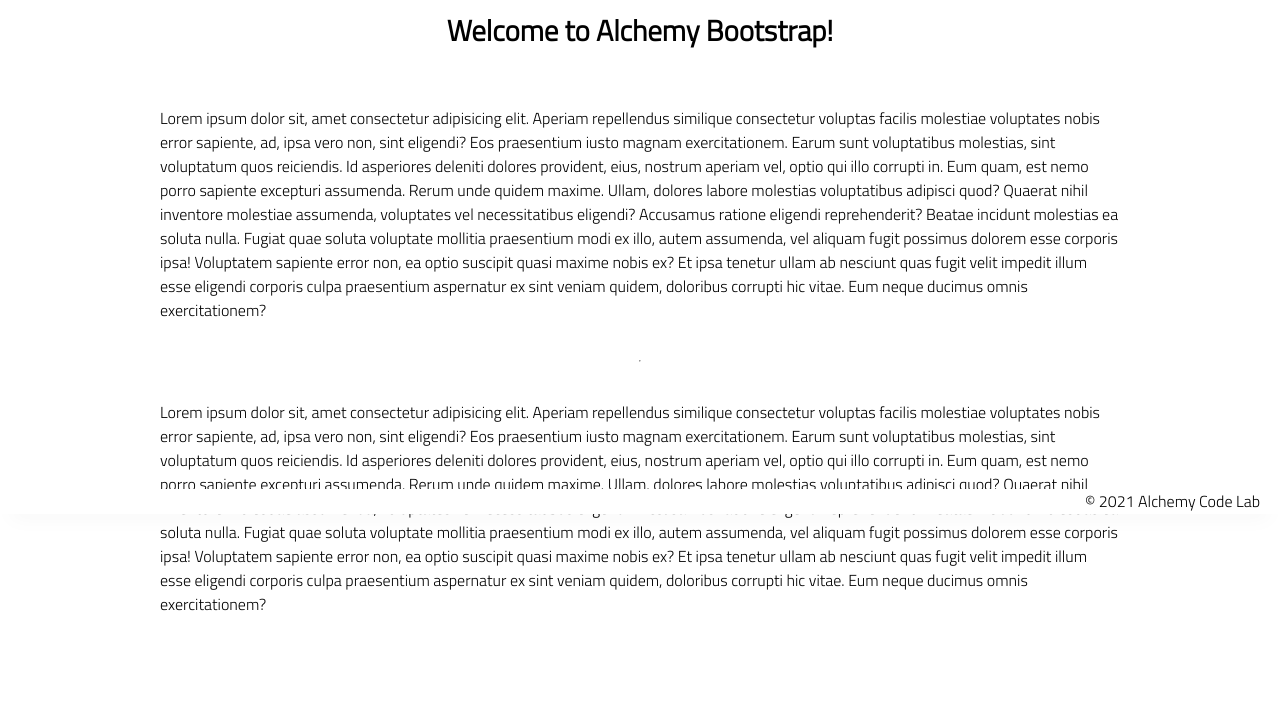
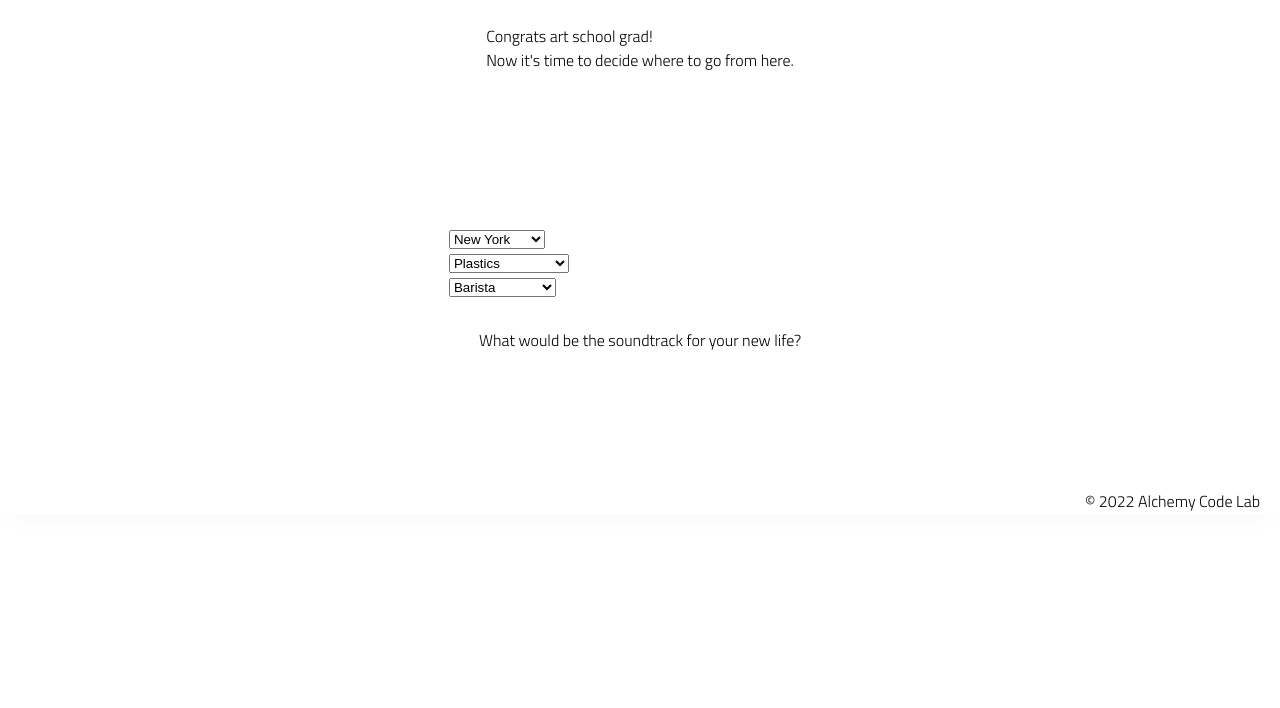
Before and after one commit to amayamaya/city-builder-from-scratch, a plain HTML site: page index.html in a window 1280 px wide. Shown: the part 286-994 px from the top of the page. After the commit the page ends 800 px from the top, so only its background shows below. Drawn offline with Linux system fonts and the light colour scheme.

Commit message:
added html elements

```diff
--- a/index.html
+++ b/index.html
@@ -9,62 +9,65 @@
     <link rel="stylesheet" href="./styles/reset.css">
     <link rel="stylesheet" href="./styles/style.css">
     <link rel="stylesheet" href="./styles/home.css">
-    <title>Document</title>
+    <title>City Planner</title>
 </head>
 
 <body>
     <header>
         <div class="gutter-right logo">
-            <img src="./assets/big-logo.png" />
+            <img src="./assets/icons/artist.png" />
         </div>
     </header>
     <main>
-        <section class="main-section">
-            <img class="main-logo" src="./assets/alchemy-logo.png" />
-            <h2>
-                Welcome to Alchemy Bootstrap!
-            </h2>
+        <section class="top">
+            <div id="instructions">
+                <img class="icon" src="./assets/icons/topImage.png" />
+                <h2>Choose your path!</h2>
+                <p>
+                    Congrats art school grad! <br>
+                    Now it's time to decide where to go from here.
+                </p>
+            </div>
+        </section>
+        <section class="bottom">
+                <di class="displays">
 
-            <p>
-                Lorem ipsum dolor sit, amet consectetur adipisicing elit. Aperiam repellendus similique consectetur
-                voluptas facilis molestiae voluptates nobis error sapiente, ad, ipsa vero non, sint eligendi? Eos
-                praesentium iusto magnam exercitationem.
-                Earum sunt voluptatibus molestias, sint voluptatum quos reiciendis. Id asperiores deleniti dolores
-                provident, eius, nostrum aperiam vel, optio qui illo corrupti in. Eum quam, est nemo porro sapiente
-                excepturi assumenda.
-                Rerum unde quidem maxime. Ullam, dolores labore molestias voluptatibus adipisci quod? Quaerat nihil
-                inventore molestiae assumenda, voluptates vel necessitatibus eligendi? Accusamus ratione eligendi
-                reprehenderit? Beatae incidunt molestias ea soluta nulla.
-                Fugiat quae soluta voluptate mollitia praesentium modi ex illo, autem assumenda, vel aliquam fugit
-                possimus dolorem esse corporis ipsa! Voluptatem sapiente error non, ea optio suscipit quasi maxime nobis
-                ex?
-                Et ipsa tenetur ullam ab nesciunt quas fugit velit impedit illum esse eligendi corporis culpa
-                praesentium aspernatur ex sint veniam quidem, doloribus corrupti hic vitae. Eum neque ducimus omnis
-                exercitationem?
-            </p>
-            <hr />
-            <p>
-                Lorem ipsum dolor sit, amet consectetur adipisicing elit. Aperiam repellendus similique consectetur
-                voluptas facilis molestiae voluptates nobis error sapiente, ad, ipsa vero non, sint eligendi? Eos
-                praesentium iusto magnam exercitationem.
-                Earum sunt voluptatibus molestias, sint voluptatum quos reiciendis. Id asperiores deleniti dolores
-                provident, eius, nostrum aperiam vel, optio qui illo corrupti in. Eum quam, est nemo porro sapiente
-                excepturi assumenda.
-                Rerum unde quidem maxime. Ullam, dolores labore molestias voluptatibus adipisci quod? Quaerat nihil
-                inventore molestiae assumenda, voluptates vel necessitatibus eligendi? Accusamus ratione eligendi
-                reprehenderit? Beatae incidunt molestias ea soluta nulla.
-                Fugiat quae soluta voluptate mollitia praesentium modi ex illo, autem assumenda, vel aliquam fugit
-                possimus dolorem esse corporis ipsa! Voluptatem sapiente error non, ea optio suscipit quasi maxime nobis
-                ex?
-                Et ipsa tenetur ullam ab nesciunt quas fugit velit impedit illum esse eligendi corporis culpa
-                praesentium aspernatur ex sint veniam quidem, doloribus corrupti hic vitae. Eum neque ducimus omnis
-                exercitationem?
-            </p>
+                    <div id="city-display">
+                        <select id="city-select">
+                            <option value="ny">New York</option>
+                            <option value="la">Los Angeles</option>
+                            <option value="sf">Santa Fe</option>
+                        </select>
+                        <div id="city"></div>
+                    </div>
 
+                    <div id="medium-display">
+                        <select id="medium-select">
+                            <option value="plastics">Plastics</option>
+                            <option value="performance">Performance Art</option>
+                            <option value="design">Graphic Design</option>
+                        </select>
+                        <div id="medium"></div>
+                    </div>
+
+                    <div id="hustle-display">
+                        <select id="hustle-select">
+                            <option value="barista">Barista</option>
+                            <option value="walker">Dog Walking</option>
+                            <option value="delivery">Deliver Goods</option>
+                        </select>
+                        <div id="hustle"></div>
+                    </div>
+
+                    <div id="Soundtrack">
+                        <p>What would be the soundtrack for your new life?</p>
+                    </div>
+                </div>
+            </div>
         </section>
     </main>
     <footer>
-        <div class="copy gutter-right">&copy; 2021 Alchemy Code Lab</div>
+        <div class="copy gutter-right">&copy; 2022 Alchemy Code Lab</div>
     </footer>
 
     <script type="module" src="./app.js"></script>
```
Also changed, not shown: assets/alchemy-logo.png (deleted), assets/big-logo.png (deleted), assets/cities/la.jpg (added), assets/cities/ny.jpg (added), assets/cities/sf.jpg (added), assets/icons/artist.png (added), assets/icons/hustle.png (added), assets/icons/medium.png (added), assets/icons/move.png (added), assets/icons/topImage.png (added), assets/mediums/graphicDesigner.jpg (added), assets/mediums/performanceArt.jpg (added), assets/mediums/plastics.jpg (added), assets/side hustle/barista.jpg (added), 2 more files, 1 other file.
